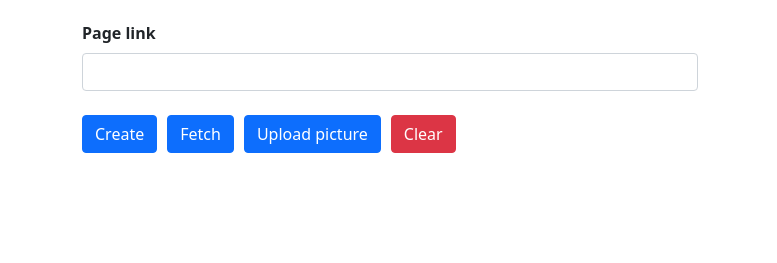
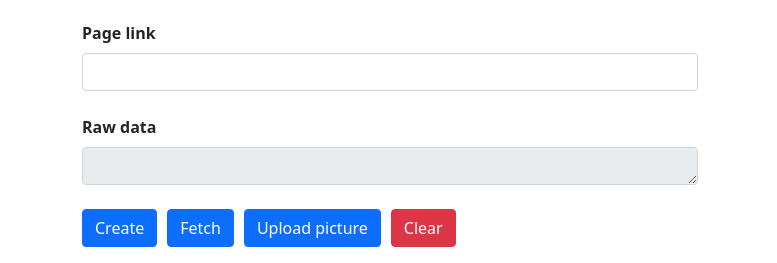
Before and after one commit to LiterallyFabian/MAL-Scraper, a website: page public/add.html in a window 1280 px wide. Shown: the part 581-844 px from the top of the page, without its empty margins (250-1027 px from the left). Before the commit the page ends 800 px from the top, so only its background shows below. Drawn offline with nearby package versions, Linux system fonts and the light colour scheme.

Commit message:
show raw data

```diff
--- a/public/add.html
+++ b/public/add.html
@@ -52,6 +52,9 @@
                 <br>
                 <label for="page" class="form-label"><b>Page link</b></label>
                 <input type="text" class="form-control" v-model="page" name="page" id="page" required>
+                <br>
+                <label for="source" class="form-label"><b>Raw data</b></label>
+                <textarea class="form-control" v-model="raw" name="raw" id="raw" rows="1" disabled></textarea>
                 <br>
                 <button type="button" class="btn btn-primary" style="margin-right: 10px;" v-on:click="update">{{action}}</button>
                 <button type="button" class="btn btn-primary" style="margin-right: 10px;" v-on:click="fetch">Fetch</button>
@@ -122,6 +125,7 @@
                             this.id = res.data[0].id;
                             this.pic = res.data[0].largeImage;
                             this.page = res.data[0].characterPage;
+                            this.raw = JSON.stringify(res.data[0]);
                             this.action = "Update"
                         } else alert("Character not found.")
                     })
```
